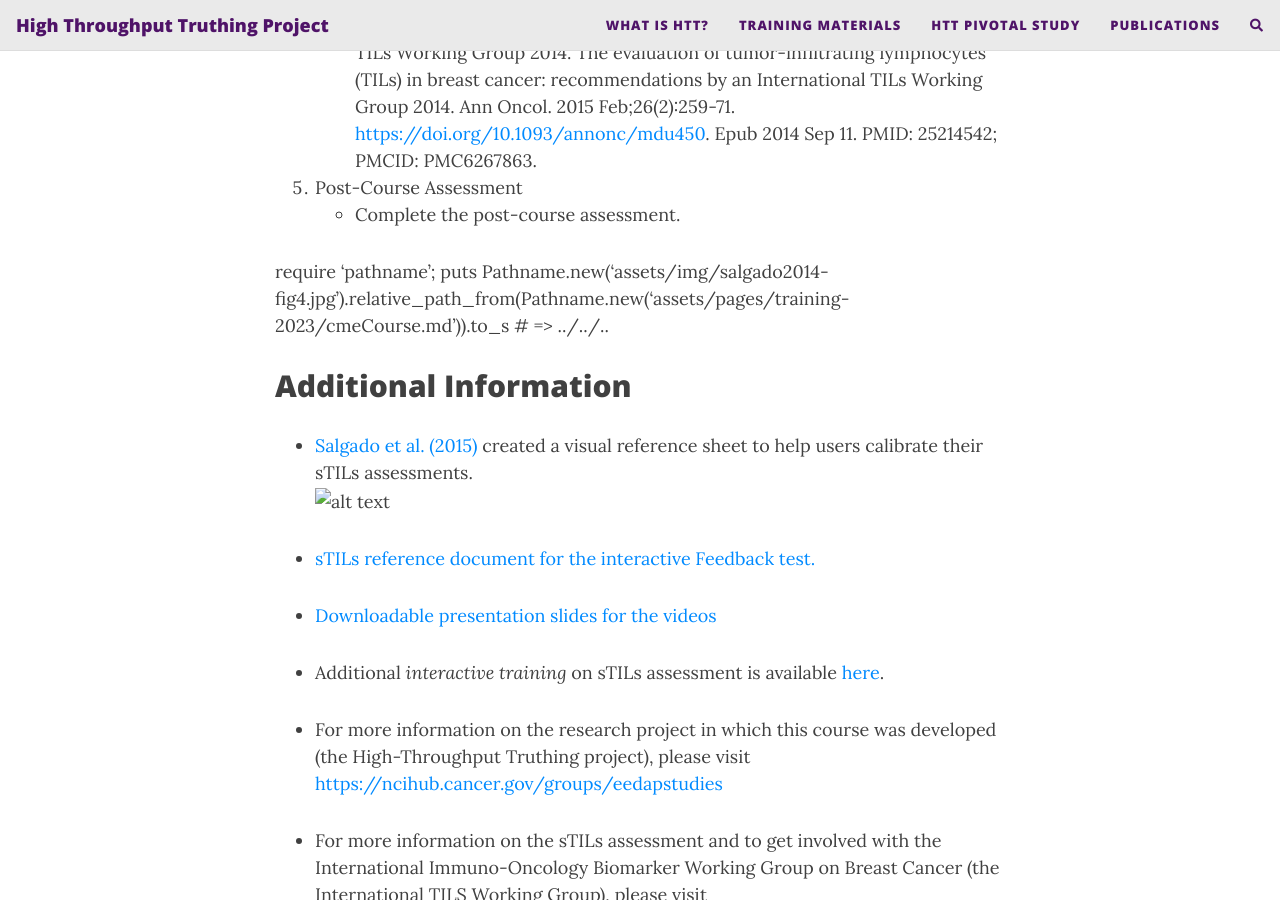
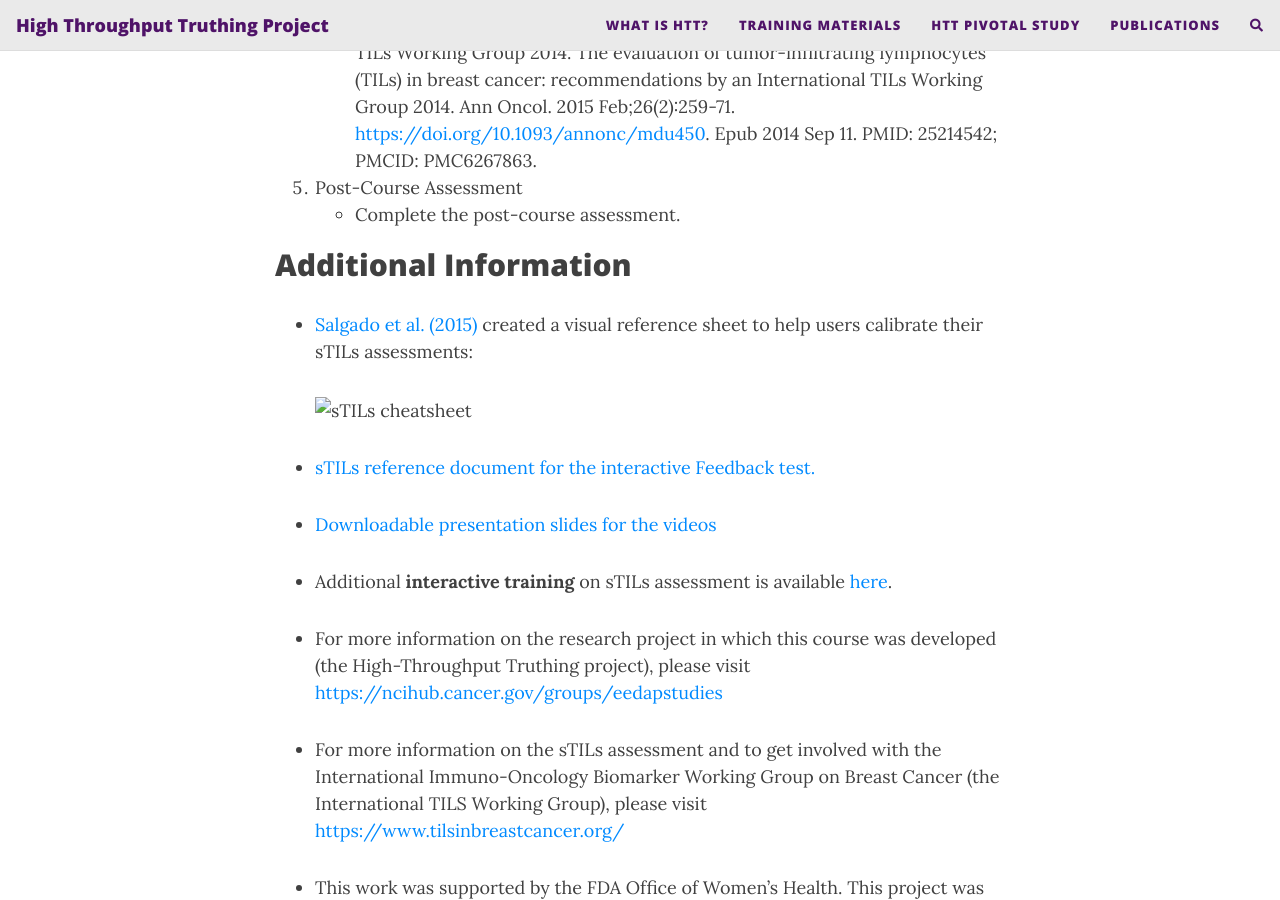
Before and after one commit to DIDSR/HTT.home, a Jekyll site: the page built from assets/pages/training-2023/cmeCourse.md, in a window 1280 px wide and 900 px high, scrolled down 1635 px. Built offline with Jekyll 4.4.1, drawn with Linux system fonts in a browser that asks for light colours; nearby versions of some CDN libraries; comment, search, counter and statistics services are not loaded; some of the changed lines change nothing that is shown; some of the changed text lies outside the part shown.

Commit message:
asset path changes and minor formatting

```diff
--- a/assets/pages/training-2023/cmeCourse.md
+++ b/assets/pages/training-2023/cmeCourse.md
@@ -5,7 +5,7 @@
 
 
 # "Mirror" of CME Course: Assessment of Stromal Tumor-Infiltrating Lymphocytes
-**Information about the official CME course and obtaining CME credits can be found [here](https://ncihub.cancer.gov/groups/eedapstudies/wiki/HTTdataCollectionTraining).**
+**Information about the official CME course and obtaining CME credits can also be found [here](https://ncihub.cancer.gov/groups/eedapstudies/wiki/HTTdataCollectionTraining).**
 
 ## Description
 Tumor-infiltrating lymphocytes have been established as a prognostic biomarker in early-stage triple negative breast cancer. The assessment of the density of stromal tumor-infiltrating lymphocytes at the time of diagnosis may improve the accuracy of prognosis determination and inform therapeutic decision-making.
@@ -39,18 +39,19 @@
 5. Post-Course Assessment
  * Complete the post-course assessment.
 
- require 'pathname'; puts Pathname.new('assets/img/salgado2014-fig4.jpg').relative_path_from(Pathname.new('assets/pages/training-2023/cmeCourse.md')).to_s # => ../../..
-
 
 ## Additional Information
- * [Salgado et al. (2015)](https://doi.org/10.1093/annonc/mdu450) created a visual reference sheet to help users calibrate their sTILs assessments.
-    ![alt text](assets/img/salgado2014-fig4.jpg)
+ * [Salgado et al. (2015)](https://doi.org/10.1093/annonc/mdu450) created a visual reference sheet to help users calibrate their sTILs assessments:
+
+   ![sTILs cheatsheet](/salgado2014-fig4.jpg)
+
+   <!-- /../salgado2014-fig4.jpg/pages/cmeCourse.md -->
 
  * [sTILs reference document for the interactive Feedback test. ](/feedbackRefDoc.md)
 
- * [Downloadable presentation slides for the videos](assets/img/cmeCourseSlides-combined-final-20230217.pdf)
+ * [Downloadable presentation slides for the videos]({{ site.url }}/download/cmeCourseSlides-combined-final-20230217.pdf)
 
- * Additional *interactive training* on sTILs assessment is available [here](https://wolf.cci.emory.edu/camic/htt/login.html).
+ * Additional **interactive training** on sTILs assessment is available [here](https://wolf.cci.emory.edu/camic/htt/login.html).
 
  * For more information on the research project in which this course was developed (the High-Throughput Truthing project), please visit [https://ncihub.cancer.gov/groups/eedapstudies](https://ncihub.cancer.gov/groups/eedapstudies)
 
```
